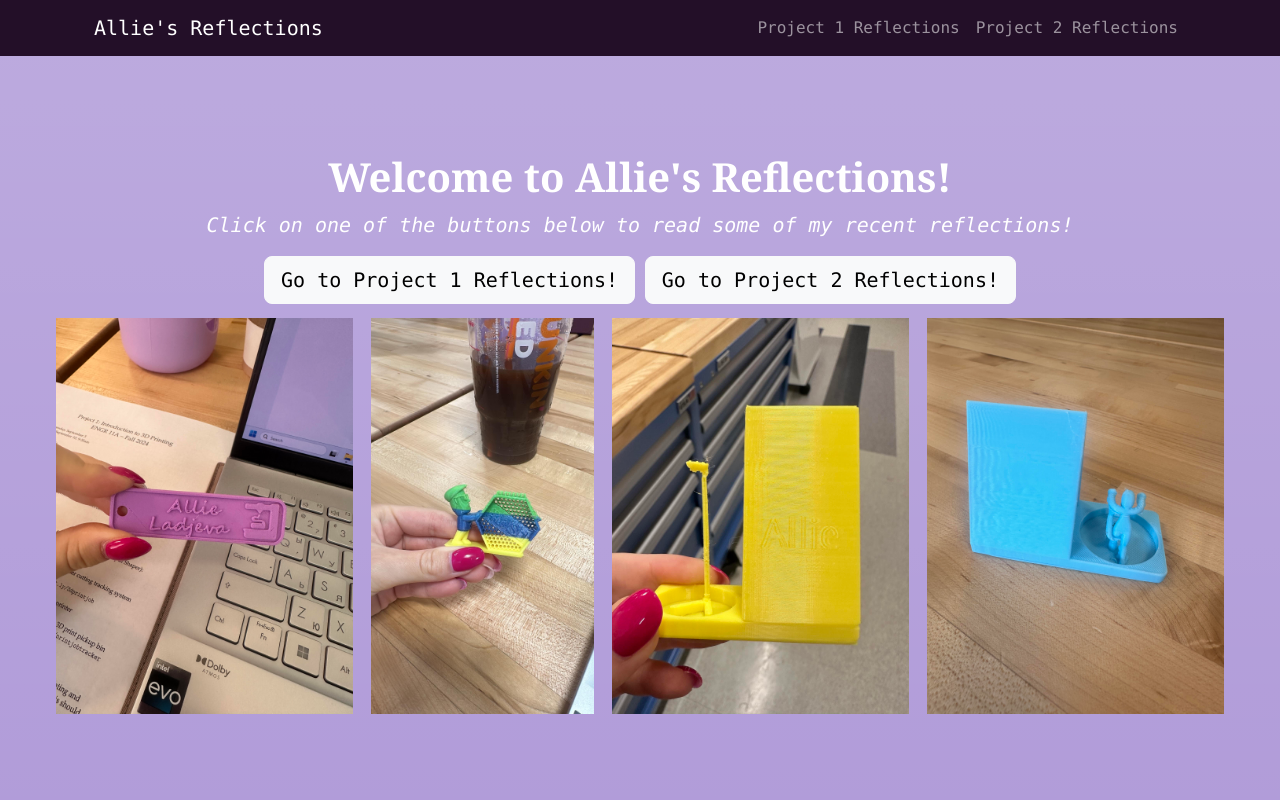
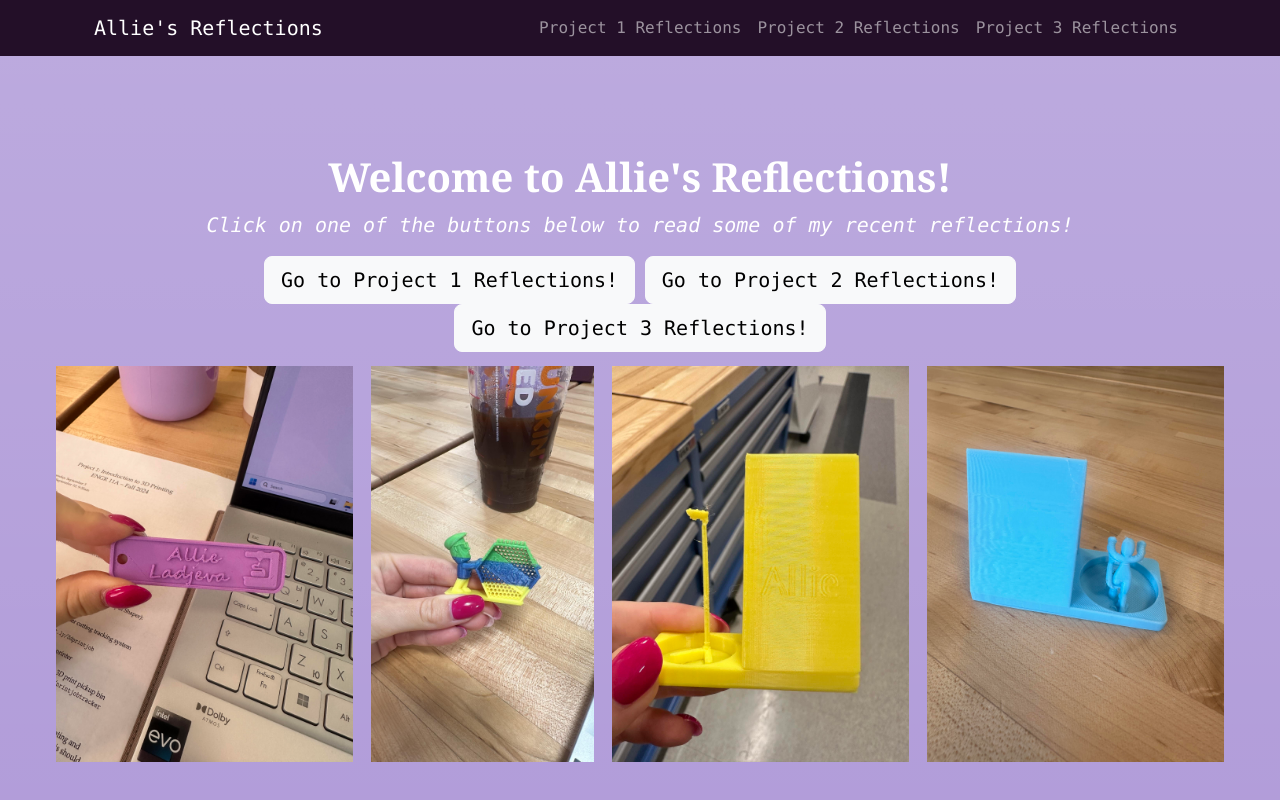
Before and after one commit to allieladjeva04/Allie_Reflections-main, a plain HTML site: page index.html in a window 1280 px wide. Shown: the top 800 px of the page. Drawn offline with nearby package versions, Linux system fonts and the light colour scheme.

Commit message:
Update index.html

```diff
--- a/index.html
+++ b/index.html
@@ -20,6 +20,7 @@
                     <ul class="navbar-nav ms-auto">
                         <li class="nav-item"><a class="nav-link" href="project1.html">Project 1 Reflections</a></li>
                         <li class="nav-item"><a class="nav-link" href="project2.html">Project 2 Reflections</a></li>
+                        <li class="nav-item"><a class="nav-link" href="project3.html">Project 3 Reflections</a></li>
                     </ul>
                 </div>
             </div>
@@ -31,6 +32,7 @@
                 <p class="fst-italic">Click on one of the buttons below to read some of my recent reflections!</p>
                 <a class="btn btn-lg btn-light" href="project1.html">Go to Project 1 Reflections!</a>
                 <a class="btn btn-lg btn-light" href="project2.html">Go to Project 2 Reflections!</a>
+                <a class="btn btn-lg btn-light" href="project3.html">Go to Project 3 Reflections!</a>
             </div>
             <div class="header-images">
                 <div class="header-image1">
```
